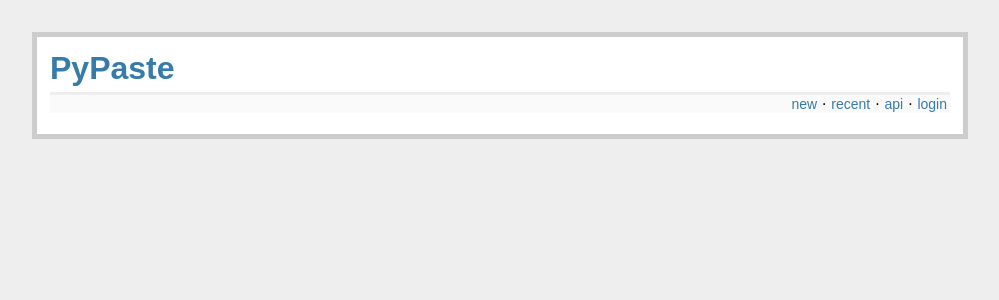
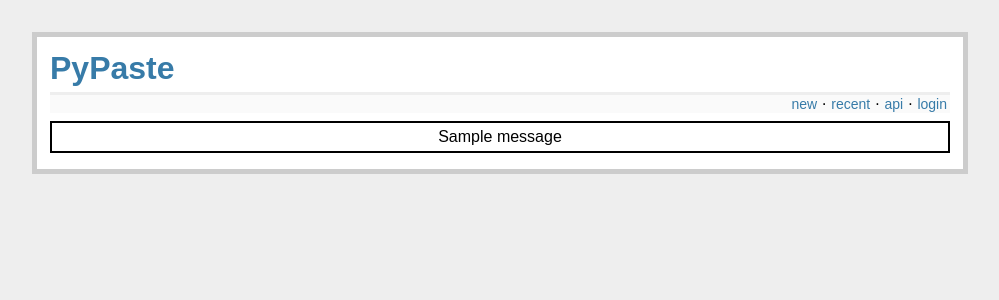
Before and after one commit to joealcorn/PyPaste, a Flask app: template PyPaste/templates/layout.html in a window 1280 px wide. Shown: the top 300 px of the page, without its empty margins (140-1139 px from the left). Run offline with Flask 2, Linux system fonts and the light colour scheme; the template is opened without the code that fills it: most values are stand-ins (such as "Sample title", 1, 10 or a date in 2020); one stand-in notice (Sample message) is shown; parts of the project's set-up code (start-up, migrations or seed data) failed here and were passed over.

Commit message:
rewrite: add flashes to templates

```diff
--- a/PyPaste/static/css/style.css
+++ b/PyPaste/static/css/style.css
@@ -84,6 +84,20 @@ input[name=submit] {
 
 }
 
+.flash {
+    border-width: 2px;
+    border-style: solid;
+    padding: 5px 7px;
+    margin: 3px 0;
+    text-align: center;
+}
+
+.flash-error {
+    border-color: #eed3d7;
+    color: #b94a48;
+    background-color: #f2dede;
+}
+
 .infobox {
     border: 1px solid #ccc;
     background-color: #FAFAFA;
--- a/PyPaste/templates/layout.html
+++ b/PyPaste/templates/layout.html
@@ -37,6 +37,18 @@
             </ul>
         </div>
 
+        {% with messages = get_flashed_messages(with_categories=true) %}
+          {% if messages %}
+            <section class="flashes">
+              {% for category, message in messages %}
+                <div class="flash flash-{{ category }}">
+                  {{ message }}
+                </div>
+              {% endfor %}
+            </section>
+          {% endif %}
+        {% endwith %}
+
         {% block body %}{% endblock %}
 
     </section>
--- a/PyPaste/views/pastes/__init__.py
+++ b/PyPaste/views/pastes/__init__.py
@@ -55,7 +55,7 @@ def submit_password():
             authorise_viewing(p_hash)
         else:
             # Todo: log & cap number of incorrect tries
-            flash('Incorrect password')
+            flash('Incorrect password', 'error')
 
         return redirect(form.redirect.data)
     else:
```
